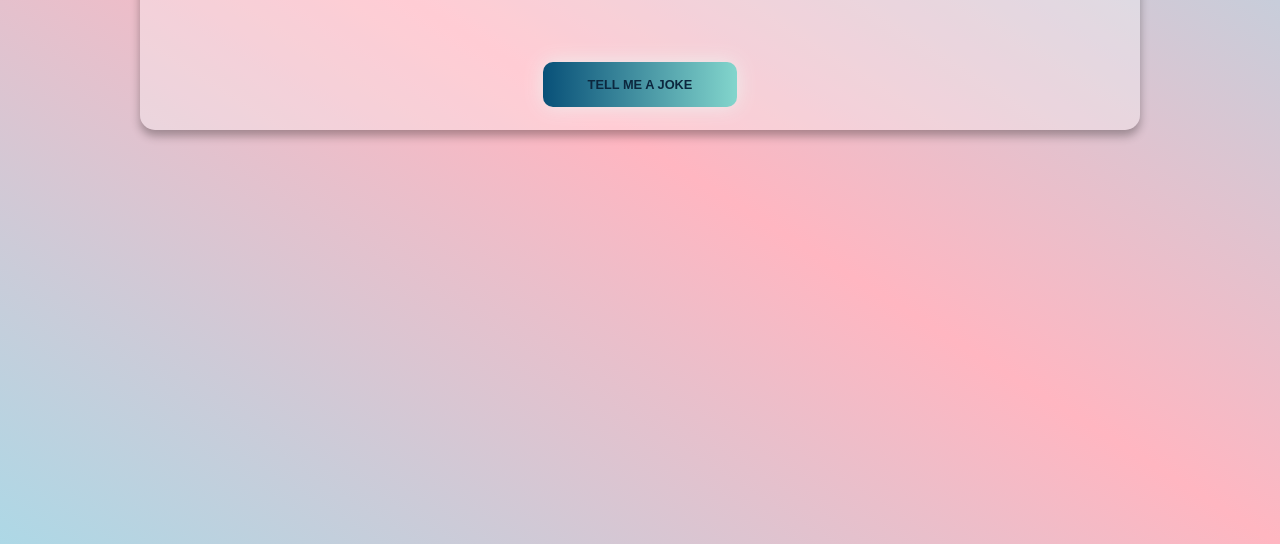
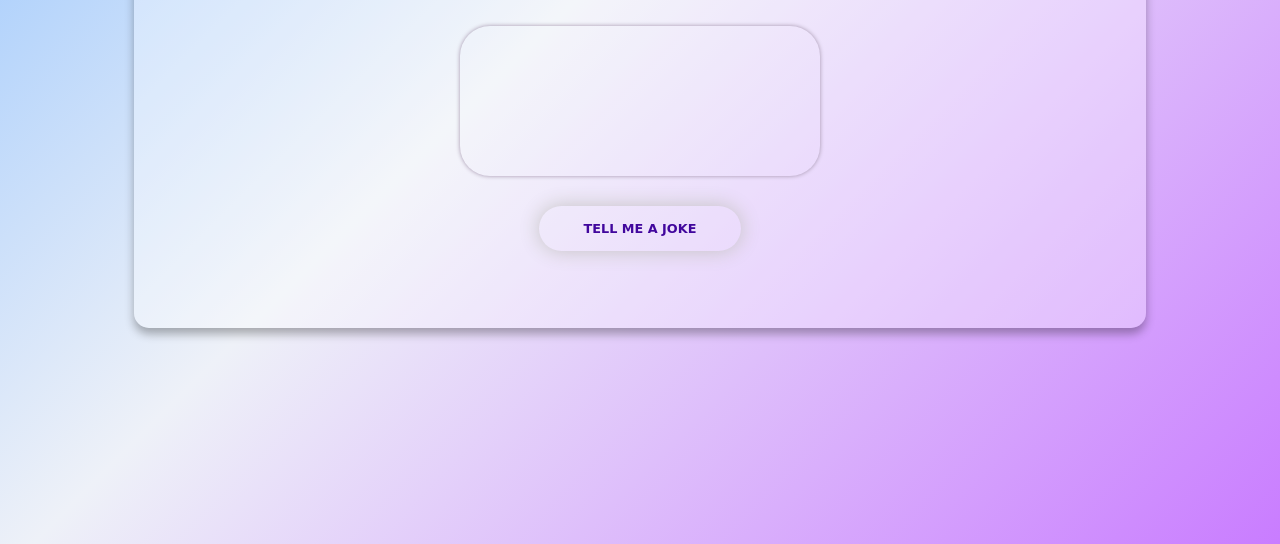
Before and after one commit to omkar-aher04/joke-generator, a plain HTML site: page index.html in a window 1280 px wide. Shown: the part 256-800 px from the top of the page. Drawn offline with Linux system fonts and the light colour scheme.

Commit message:
styles changed

```diff
--- a/style.css
+++ b/style.css
@@ -1,28 +1,28 @@
 body{
-background: linear-gradient(to left bottom, lightblue, lightpink, lightblue);
+background: linear-gradient(135deg, #99c6fd 0%, #eef1f8 40%, #c97cff 100%);
 height: auto;
+font-family: "Playwrite HU", cursive;
 }
 .main{
     display: flex;
     flex-direction: column;
     align-items: center;
-    justify-content: space-around;
-    height: 260px;
-    width: 1000px;
+    justify-content: center;
+    height: 60%;
+    width: 80%;
     margin: auto;
-    margin-top: 10%;
+    margin-top: 9%;
     box-shadow: 0 6px 10px rgba(0, 0, 0, .3);
     background-color: rgba(255, 255, 255, .3);
     border-radius: 15px;
 }
 h1{
     color: #41079d;
-    text-shadow: 0 3px 5px rgba(64, 65, 66, 0.962);
-    letter-spacing: 0.5vw;
+    text-shadow: 0 3px 5px rgba(223, 173, 112, 0.962);
+    font-family: "Playwrite HU", cursive;
 }
 
 
-         .btn-grad {background-image: linear-gradient(to right, #085078 0%, #85D8CE  51%, #085078  100%)}
          .btn-grad {
             margin: 10px;
             padding: 15px 45px;
@@ -30,27 +30,42 @@ h1{
             text-transform: uppercase;
             transition: 0.5s;
             background-size: 200% auto;
-            box-shadow: 0 0 20px #eee;
-            border-radius: 10px;
+            box-shadow: 0 0 20px #c5c3c3;
+            border-radius: 50px;
             display: block;
             border: none;
-                color: rgb(12, 39, 62);
-                font-weight: 600;
+                color :#41079d;
+                font-weight:800;
                 font-size:1vw;
+                background-color: transparent;
+                font-family: "Playwrite HU", cursive;
 
           }
 
           .btn-grad:hover {
-            background-position: right center; /* change the direction of the change here */
-       color: #41079d;
+            background-position: right center;
+            transform: scale(1.1);
+       color: #9f1bcf;
             text-decoration: none;
           }
 
 .result-joke{
-    background:linear-gradient(to right, #33789d 0%, #7be9dc  51%, #ebc109  100%);
-    font-weight: 600;
-    border-radius: 5px;
-    /* height: 20px; */
+
+    border-radius: 30px;
+    height: 110px;
+    width: 320px;
+    line-height: 25px;
+    display: flex;
+    justify-content: center;
+    align-items: center;
+    /* border: 1px solid; */
+    padding: 2%;
+    background-color: transparent;
+    box-shadow: 0 0 4px rgb(162, 147, 170);
+    font-family:'Trebuchet MS', 'Lucida Sans Unicode', 'Lucida Grande', 'Lucida Sans', Arial, sans-serif;
+    font-weight : 600;
+    font-size: 20px;
+
 }
 
 @media screen and (max-width: 768px) {
@@ -65,6 +80,7 @@ h1{
         padding: 20px;
         margin-top: 40%;
         text-align: center;
+        gap: 30px;
     }
 
     .title {
@@ -75,6 +91,7 @@ h1{
         font-size: 18px;
         margin-top: 20px;
         display: inline-block;
+        text-align: center;
     }
 
     .btn-grad {
```
